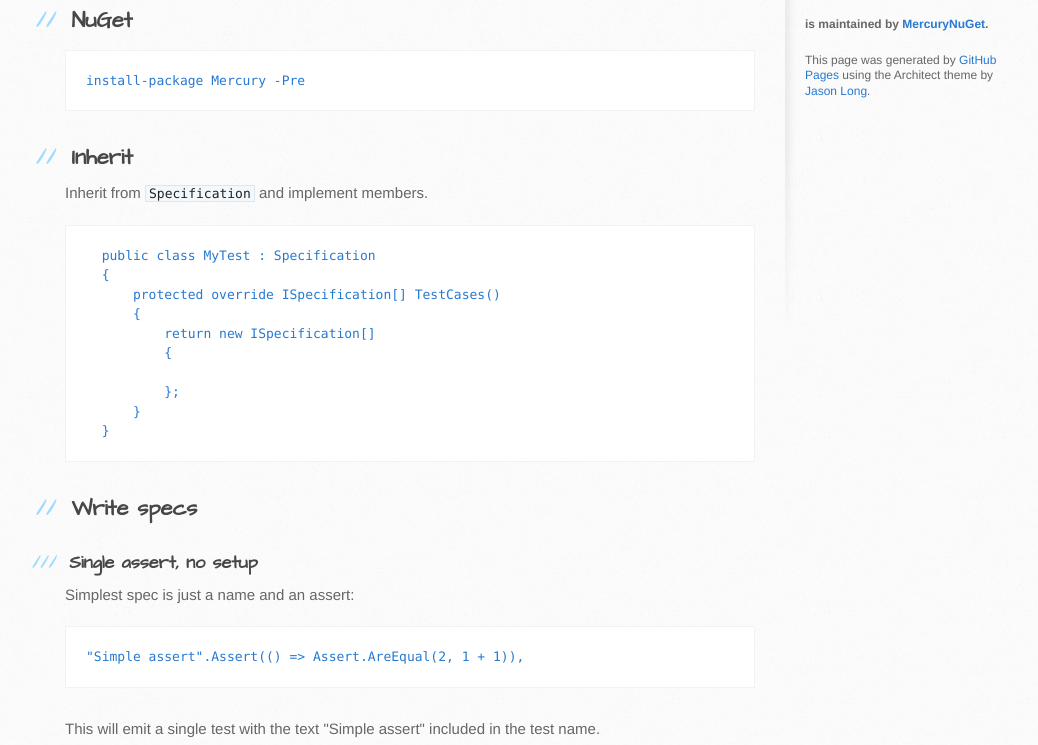
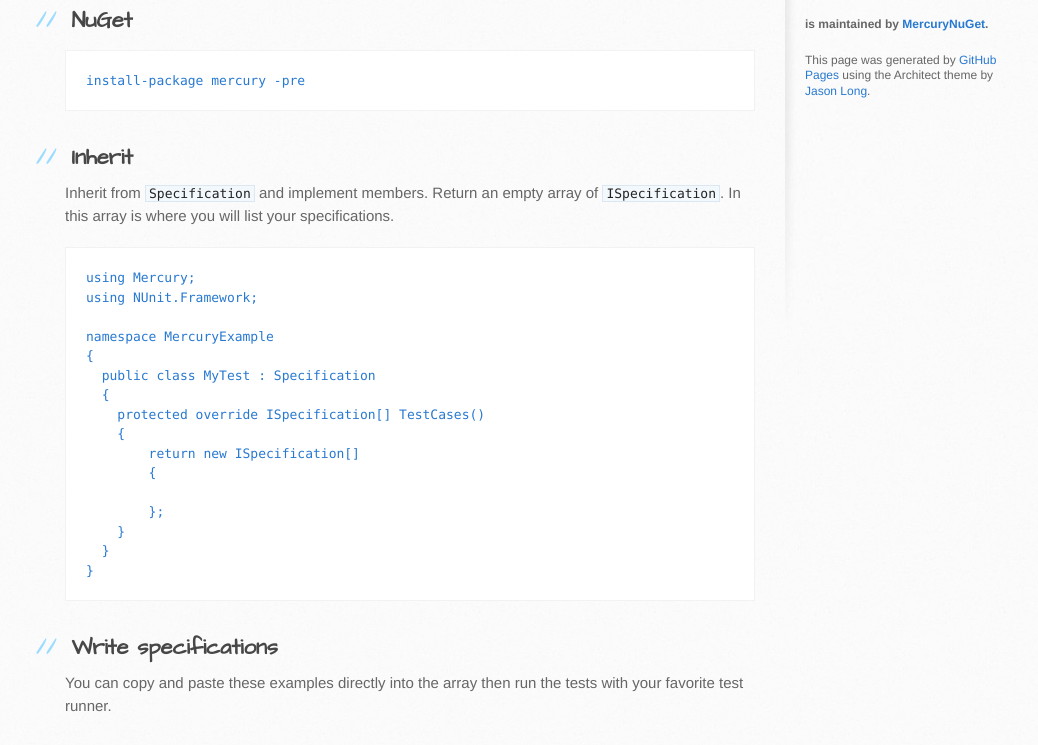
Before and after one commit to MercuryNuGet/Mercury, a plain HTML site: page index.html in a window 1280 px wide. Shown: the part 415-1160 px from the top of the page, without its empty margins (105-1143 px from the left). Drawn offline with Linux system fonts and the light colour scheme.

```diff
--- a/index.html
+++ b/index.html
@@ -39,15 +39,20 @@
 <h2>
 <a id="nuget" class="anchor" href="#nuget" aria-hidden="true"><span class="octicon octicon-link"></span></a>NuGet</h2>
 
-<pre><code>install-package Mercury -Pre
+<pre><code>install-package mercury -pre
 </code></pre>
 
 <h2>
 <a id="inherit" class="anchor" href="#inherit" aria-hidden="true"><span class="octicon octicon-link"></span></a>Inherit</h2>
 
-<p>Inherit from <code>Specification</code> and implement members.</p>
+<p>Inherit from <code>Specification</code> and implement members. Return an empty array of <code>ISpecification</code>. In this array is where you will list your specifications.</p>
 
-<pre><code>  public class MyTest : Specification
+<pre><code>using Mercury;
+using NUnit.Framework;
+
+namespace MercuryExample
+{
+  public class MyTest : Specification
   {
     protected override ISpecification[] TestCases()
     {
@@ -57,10 +62,13 @@
         };
     }
   }
+}
 </code></pre>
 
 <h2>
-<a id="write-specs" class="anchor" href="#write-specs" aria-hidden="true"><span class="octicon octicon-link"></span></a>Write specs</h2>
+<a id="write-specifications" class="anchor" href="#write-specifications" aria-hidden="true"><span class="octicon octicon-link"></span></a>Write specifications</h2>
+
+<p>You can copy and paste these examples directly into the array then run the tests with your favorite test runner.</p>
 
 <h3>
 <a id="single-assert-no-setup" class="anchor" href="#single-assert-no-setup" aria-hidden="true"><span class="octicon octicon-link"></span></a>Single assert, no setup</h3>
@@ -70,7 +78,7 @@
 <pre><code>"Simple assert".Assert(() =&gt; Assert.AreEqual(2, 1 + 1)),
 </code></pre>
 
-<p>This will emit a single test with the text "Simple assert" included in the test name.</p>
+<p>This will emit a single unit test with the text "Simple assert" included in the test name.</p>
 
 <h3>
 <a id="arrange" class="anchor" href="#arrange" aria-hidden="true"><span class="octicon octicon-link"></span></a>Arrange</h3>
@@ -106,7 +114,8 @@
      list.Add(data.a);
      return list;
    })
-   .Assert("it is exactly one long", (list, data) =&gt; Assert.AreEqual(1, list.Count)),
+   .Assert("it is exactly one long",
+      (list, data) =&gt; Assert.AreEqual(1, list.Count)),
 </code></pre>
 
 <h3>
@@ -123,7 +132,8 @@
       list.Add(data.a);
       return list;
    })
-   .Assert("it is exactly one long", (list, data) =&gt; Assert.AreEqual(1, list.Count)),
+   .Assert("it is exactly one long",
+      (list, data) =&gt; Assert.AreEqual(1, list.Count)),
 </code></pre>
 
 <p>This emits two tests:</p>
@@ -146,8 +156,10 @@
       list.Add(data.a);
       return list;
    })
-   .Assert("it is exactly one long", (list, data) =&gt; Assert.AreEqual(1, list.Count))
-   .Assert("and contains #a", (list, data) =&gt; Assert.AreEqual(data.a, list[0])),
+   .Assert("it is exactly one long",
+      (list, data) =&gt; Assert.AreEqual(1, list.Count))
+   .Assert("and contains #a",
+      (list, data) =&gt; Assert.AreEqual(data.a, list[0])),
 </code></pre>
 
 <h3>
```
Also changed, not shown: params.json (+1 -1 lines). Lines whose indentation alone changed are shown as unchanged.
